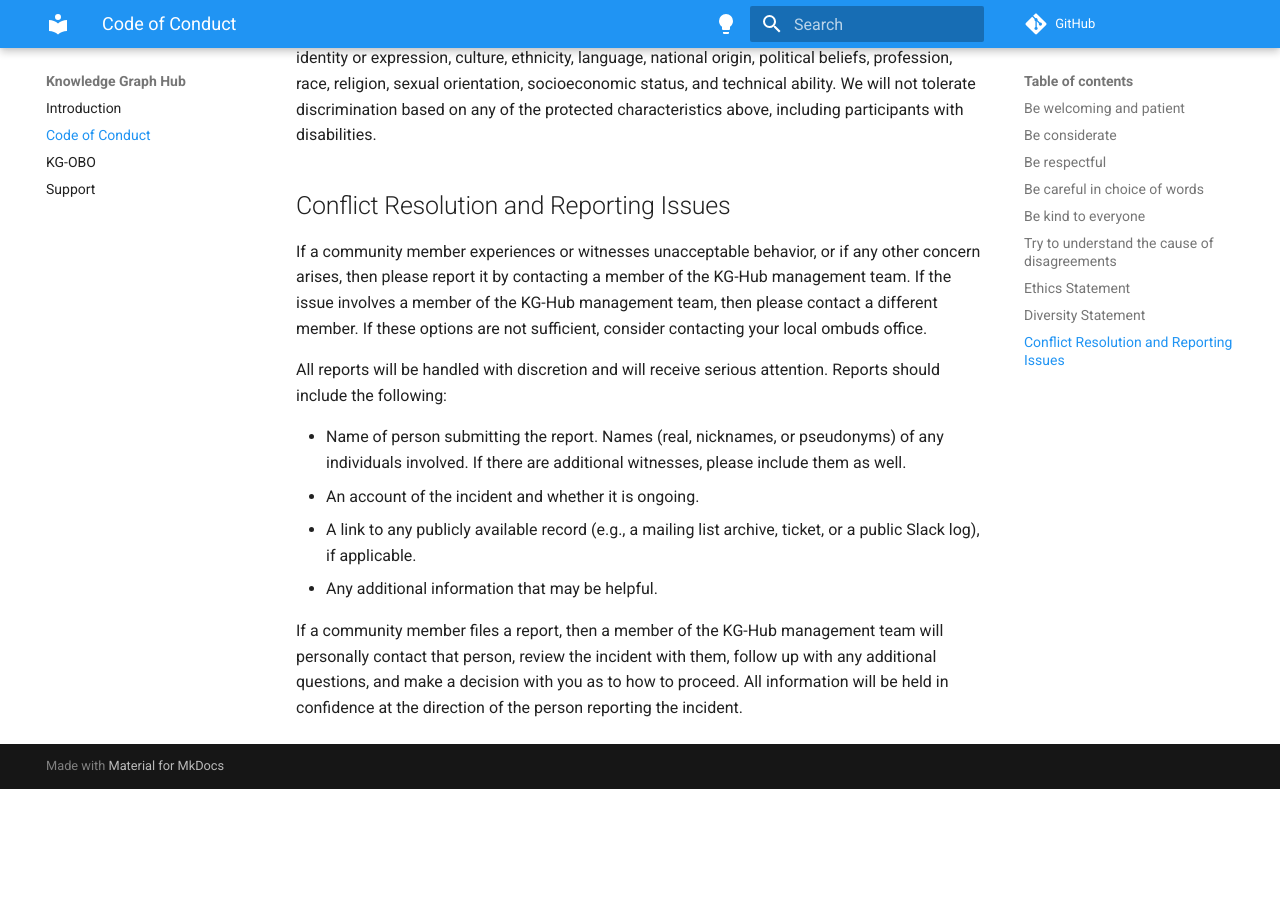
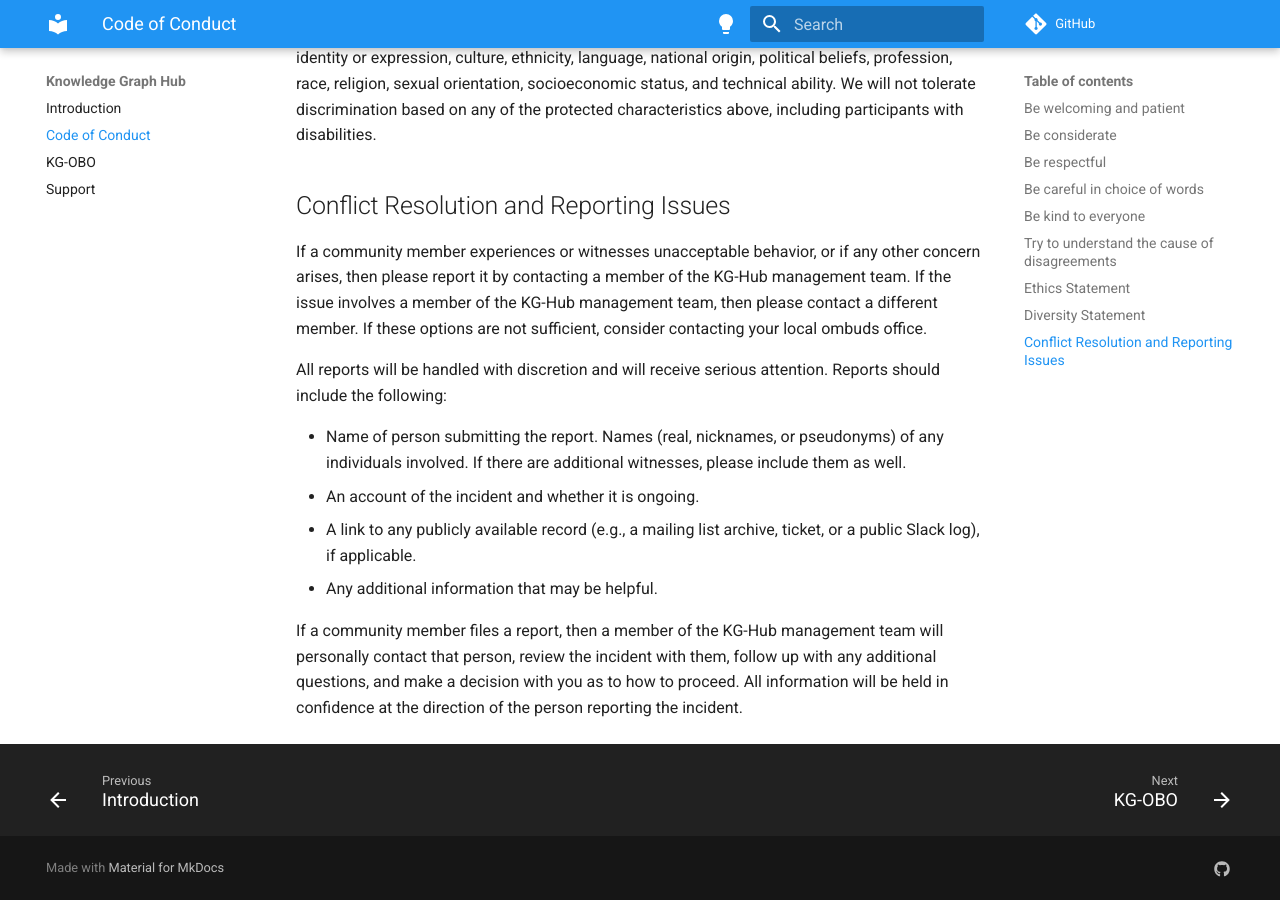
Before and after one commit to Knowledge-Graph-Hub/knowledge-graph-hub.github.io, an MkDocs documentation site: the page built from docs/code_of_conduct.md, in a window 1280 px wide and 900 px high, scrolled down 2337 px. Built offline with MkDocs 1.6.1 and Material for MkDocs 9.7.7, drawn with Linux system fonts in a browser that asks for light colours; comment, search, counter and statistics services are not loaded; before the commit the page ends 3126 px from its top, so only the background shows below that.

Commit message:
Add footer

```diff
--- a/mkdocs.yaml
+++ b/mkdocs.yaml
@@ -19,6 +19,7 @@ theme:
         name: Switch to dark mode
   features:
     - content.tabs.link
+    - navigation.footer
 plugins:
   - search
   - table-reader
@@ -34,3 +35,8 @@ markdown_extensions:
 extra_javascript:
   - https://unpkg.com/tablesort@5.3.0/dist/tablesort.min.js
   - javascripts/tablesort.js
+extra:
+  social:
+    - icon: fontawesome/brands/github
+      link: https://github.com/Knowledge-Graph-Hub
+      name: KG-Hub on GitHub
```
